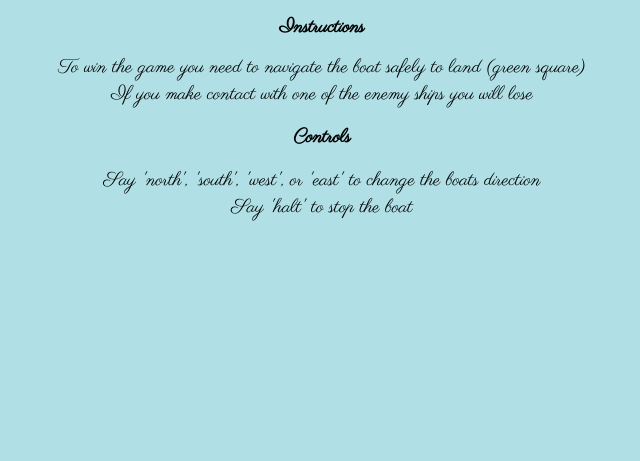
After one commit to rodgnathaniel/Constantine, a Django app: page /instructions/ in a window 1280 px wide. The commit adds this page. Shown: the part 178-639 px from the top of the page, without its empty margins (318-958 px from the left). Run offline with Django 3.2, Linux system fonts and the light colour scheme; some libraries are stand-ins or nearby versions.

Commit message:
made instructions page

```diff
--- /dev/null
+++ b/Constantine/boat/templates/boat/instructions.html
@@ -0,0 +1,12 @@
+{% extends 'users/base.html' %}
+
+{% block content %}
+
+<h1 class="goodbye">Instructions</h1>
+<span class="goodbye">To win the game you need to navigate the boat safely to land (green square)</span>
+<span class="goodbye">If you make contact with one of the enemy ships you will lose</span>
+<h2 class="goodbye">Controls</h2>
+<span class="goodbye">Say 'north', 'south', 'west', or 'east' to change the boats direction</span>
+<span class="goodbye">Say 'halt' to stop the boat</span>
+
+{% endblock %}
--- a/Constantine/boat/urls.py
+++ b/Constantine/boat/urls.py
@@ -7,5 +7,6 @@ app_name = 'boat'
 urlpatterns = [
     path('', views.boat_view, name='home'),
     path('save_game/', views.save_game, name='save_game'),
-    path('scores/', views.scores_view, name='scores')
+    path('scores/', views.scores_view, name='scores'),
+    path('instructions/', views.instructions_view, name='instructions')
 ]
--- a/Constantine/boat/views.py
+++ b/Constantine/boat/views.py
@@ -19,6 +19,11 @@ def scores_view(request):
     return render(request, "boat/scores.html", context)
 
 
+def instructions_view(request):
+
+    return render(request, "boat/instructions.html", {})
+
+
 def save_game(request):
 
     data = json.loads(request.body)
--- a/Constantine/users/static/users/css/main.css
+++ b/Constantine/users/static/users/css/main.css
@@ -95,7 +95,7 @@
     position: sticky;
     justify-content:space-evenly;
     flex-wrap: wrap;
-    top: 9%;
+    top: 5%;
     margin-left: 9%;
 }
 /* Dropdown Button */
@@ -180,7 +180,7 @@ a{
     flex-direction: column;
     justify-content: center;
     flex-wrap: wrap;
-    margin: 3% 15% 0% 45%;
+    margin: 0% 15% 0% 45%;
 }
 
 #boat {
@@ -266,7 +266,7 @@ a{
 
 
 /* #####################################################
-    -VOICE RECOGNITION RESULTS-
+    -SPEECH RECOGNITION RESULTS-
 #####################################################*/
 
 .results {
@@ -279,7 +279,7 @@ a{
     margin: 1% 15% 0% 37%;
     flex-wrap: wrap;
     width:25%;
-    height: 10%;
+    height: 3%;
     box-shadow: 0 0 10px 0 rgba(143,188,143,.7);
 }
 
--- a/Constantine/users/templates/users/nav_redirect.html
+++ b/Constantine/users/templates/users/nav_redirect.html
@@ -6,6 +6,8 @@
                   <a href="{% url 'logout' %}">Logout</a>
                   <a href="{% url 'register' %}">Register</a>
                   <a href="{% url 'boat:scores' %}">Scores</a>
+                  <a href="{% url 'boat:instructions' %}">Instructions</a>
+
             </div>
       </div>
 </div>
```
